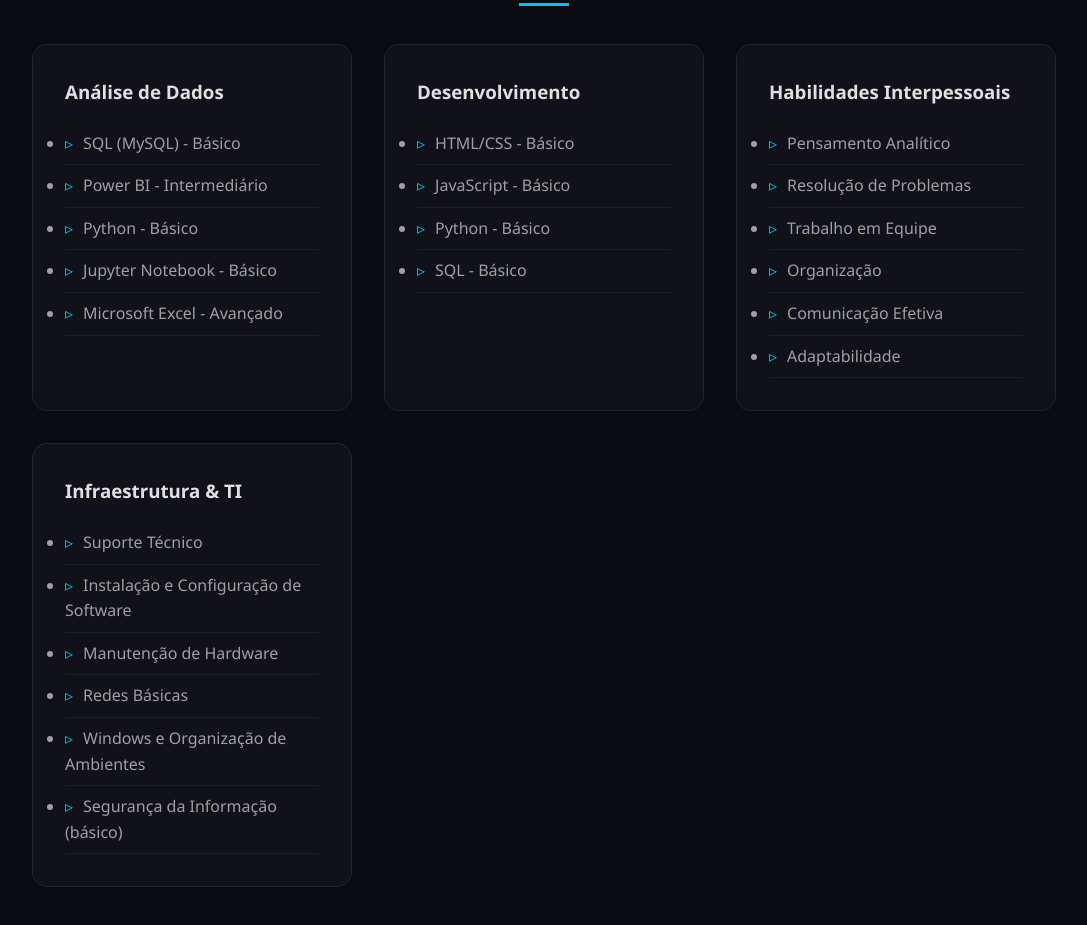
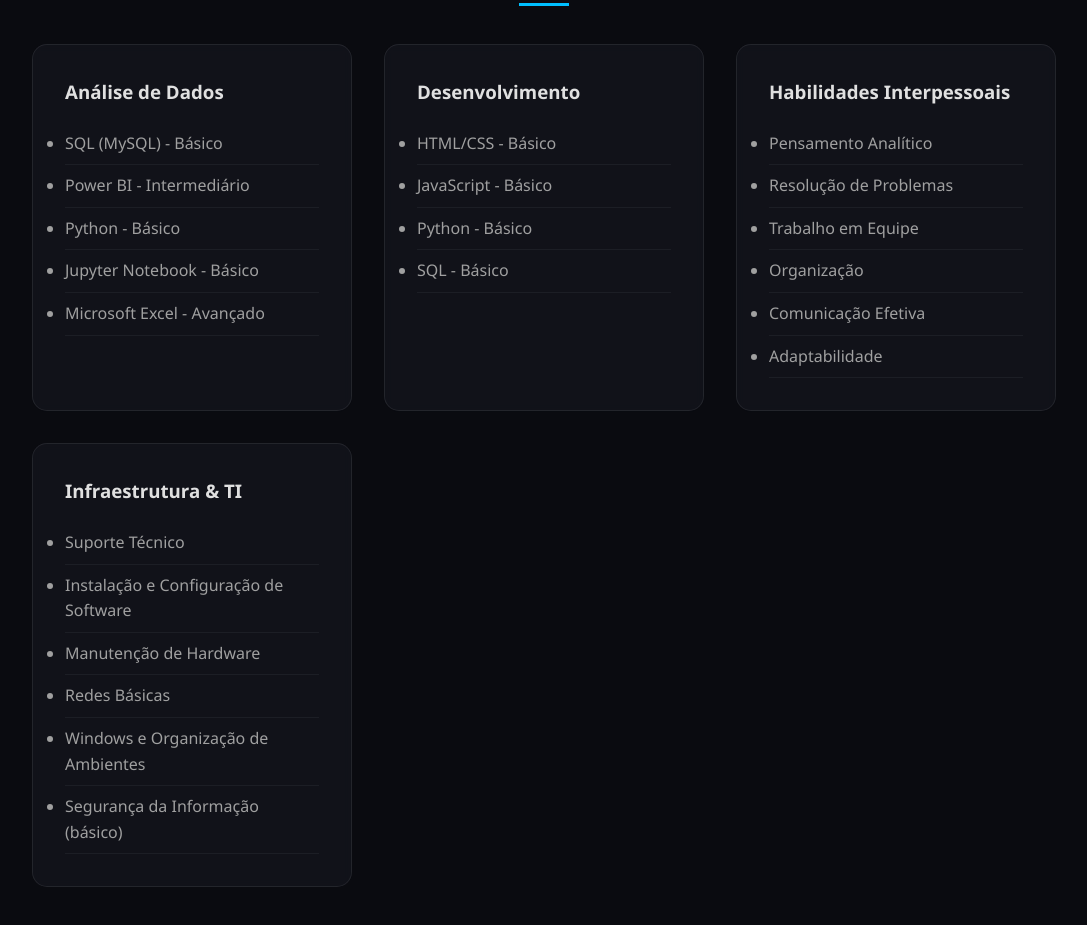
Before and after one commit to medeiroseduardo88/portfolio2, a plain HTML site: page index.html in a window 1280 px wide. Shown: the part 2620-3545 px from the top of the page, without its empty margins (96-1183 px from the left). Drawn offline with nearby package versions, Linux system fonts and the light colour scheme.

```diff
--- a/style.css
+++ b/style.css
@@ -173,7 +173,6 @@
 }
 
 .card-habilidade li::before {
-    content: "▹";
     color: var(--primary);
     margin-right: 10px;
 }
```
